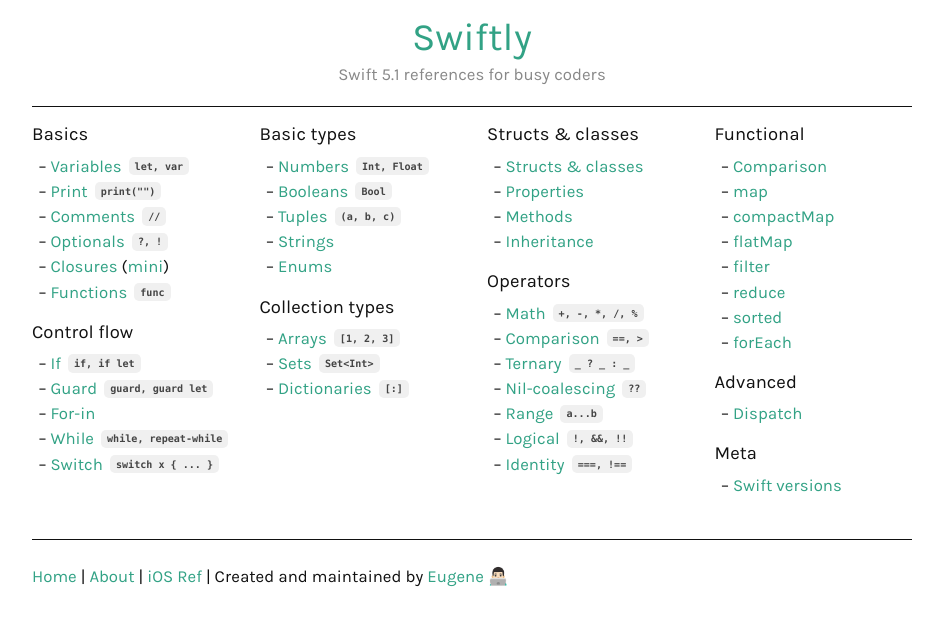
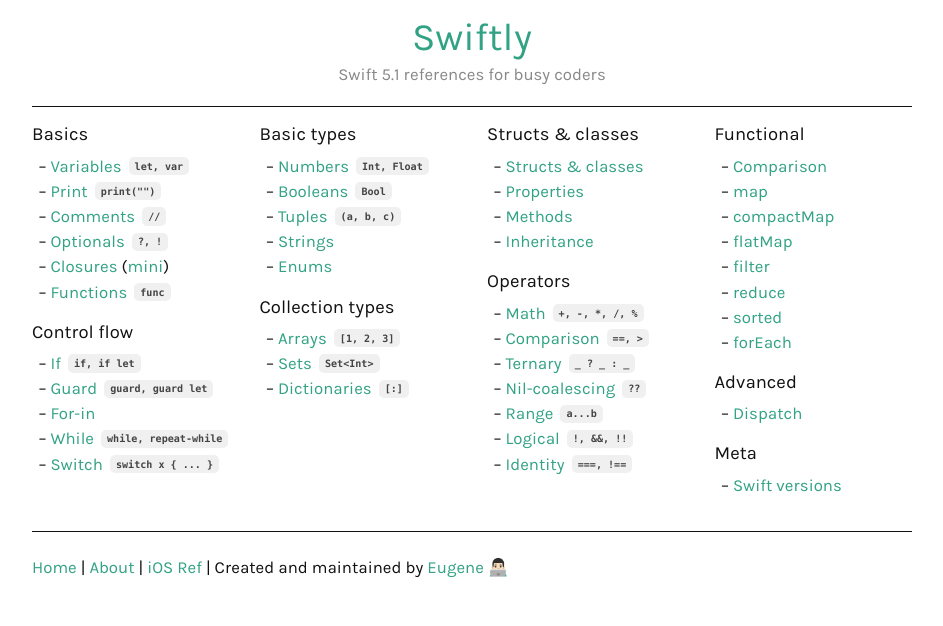
Before and after one commit to ebelinski/swiftly, a Jekyll site: the page built from index.md, in a window 1280 px wide. Shown: the top 626 px of the page, without its empty margins (168-1111 px from the left). Built offline with Jekyll 4.4.1, drawn with Linux system fonts in a browser that asks for light colours; comment, search, counter and statistics services are not loaded.

Commit message:
remove margin tweak

```diff
--- a/css/main.scss
+++ b/css/main.scss
@@ -78,7 +78,6 @@ header {
 footer {
   border-width: 1px 0px 0px 0px;
   border-style: solid;
-  margin: 1.5em 0em 0em 0em;
   padding: 1.4em 0em;
 
   p { margin: 0em; }
```
